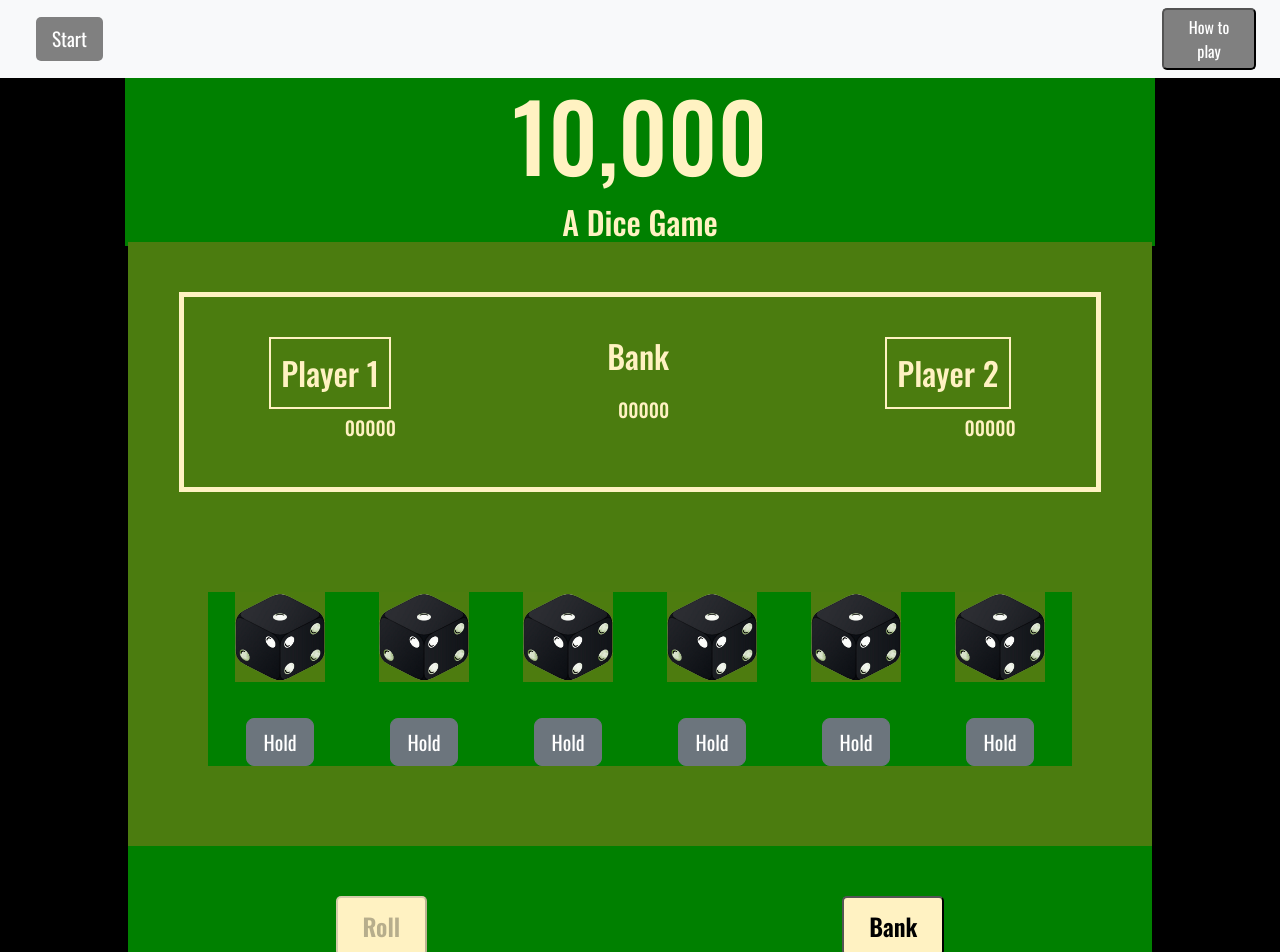
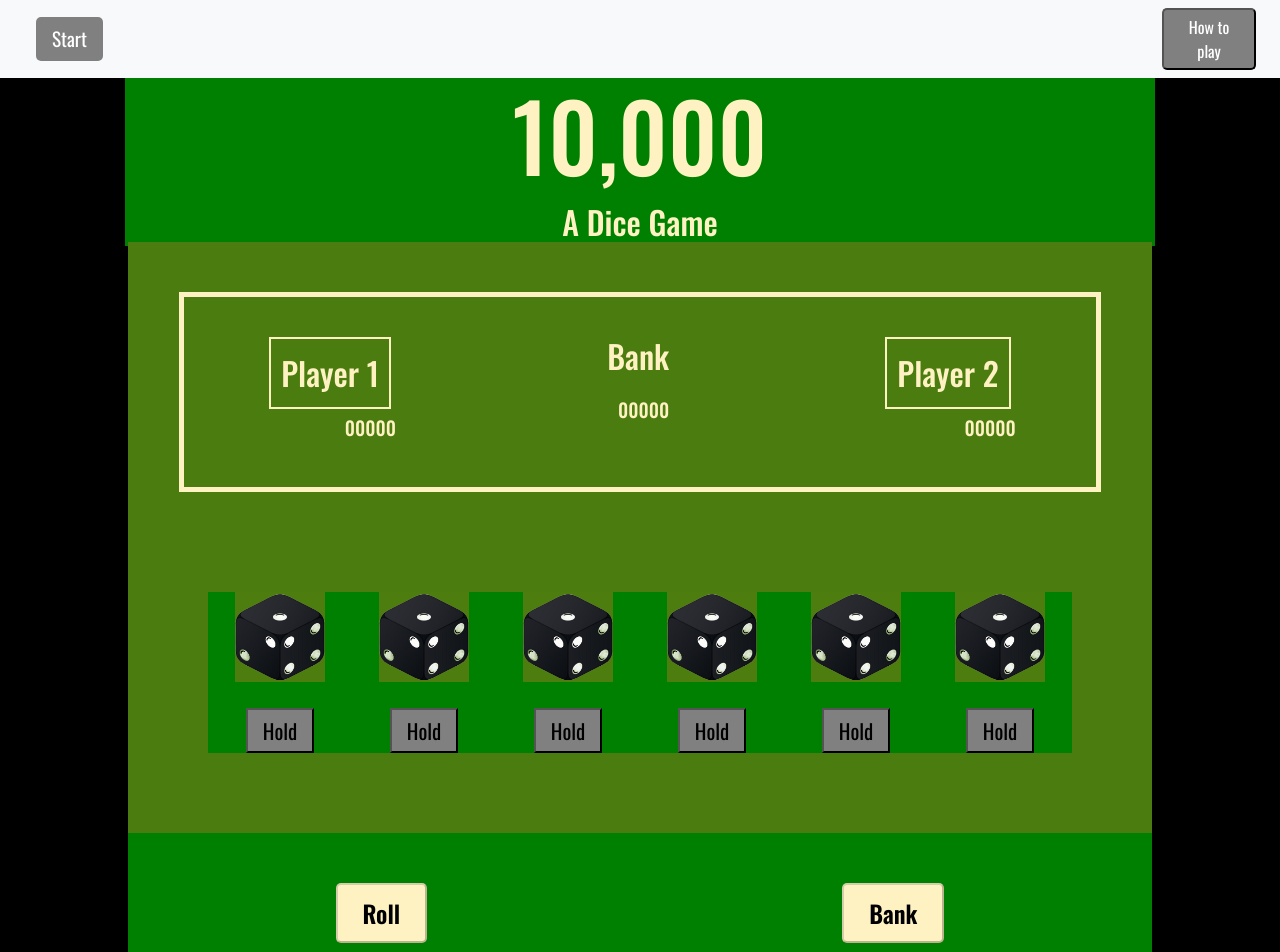
Before and after one commit to mandoromero/10000, a React (Vite) app: page / in a window 1280 px wide. Shown: the top 952 px of the page. Built offline with nearby package versions, Linux system fonts and the light colour scheme.

Commit message:
"scoring logic is an isuue"
Single 5s and 1s can score. 50 or 100 points respectively.  But 3 or more of a kind, score differently.

```diff
--- a/src/components/DiceBoard/DiceBoard.jsx
+++ b/src/components/DiceBoard/DiceBoard.jsx
@@ -1,22 +1,21 @@
-import { useDispatch, useSelector } from "react-redux";
+import { useSelector } from "react-redux";
 import Die from "../Die/Die.jsx";
 import "../DiceBoard/DiceBoard.css";
 
 export default function DiceBoard({ isRolling }) {
-  const dispatch = useDispatch();
   const dice = useSelector((state) => state.dice.dice);
 
   return (
     <div className="dice-board">
-      {dice.map((die, index) => (
+      {dice.map((die, idx) => (
 
         <Die
-          key={index}              // Unique key for each die
-          index={index}            // Position in array
-          value={die.value}        // Dice face value (1–6)
-          sideIndex={die.sideIndex} // Variant image index (0–3)
-          held={die.held}          // Whether die is held
-          isRolling={isRolling}    // Pass rolling state
+          key={idx}
+          idx={idx}
+          value={die.value}
+          sideIndex={die.sideIndex}
+          held={die.held}
+          isRolling={isRolling}
         />
       ))}
     </div>
--- a/src/components/Die/Die.jsx
+++ b/src/components/Die/Die.jsx
@@ -1,27 +1,16 @@
-import { useState, useEffect } from "react";
-import { toggleHold } from "../../redux/diceSlice.js";
 import DiceImage from "../DiceImage/DiceImage.jsx";
 import HoldButton from "../HoldButton/HoldButton.jsx";
 import "./Die.css";
 
-/**
- * Represents a single die in the game.
- * @param {number} index - Position of the die in the dice array.
- * @param {number} value - Dice face value (1–6).
- * @param {number} sideIndex - Variant index for image (0–3).
- * @param {boolean} held - Whether the die is held.
- * @param {boolean} isRolling - Whether the die is currently rolling.
- */
-export default function Die({ index, value, sideIndex, held, isRolling }) {
+export default function Die({ idx, value, sideIndex, held, isRolling }) {
   return (
     <div className={`die-container ${isRolling ? "die-rolling" : ""}`}>
-      {/* Die face image */}
+
       <div className="die">
         <DiceImage value={value} sideIndex={sideIndex} />
       </div>
 
-      {/* Button to toggle held state */}
-      <HoldButton index={index} held={held} />
+      <HoldButton idx={idx} held={held} />
     </div>
   );
 }
--- a/src/components/GameButtons/GameButtons.css
+++ b/src/components/GameButtons/GameButtons.css
@@ -15,4 +15,9 @@
     border-radius: 5px;
     margin-top: 50px;
     background-color: #fff2c2;
+    color: #000;
 }
+
+.roll-btn:hover, .bank-btn:hover {
+    background-color: #ffca05;
+}
--- a/src/components/GameButtons/GameButtons.jsx
+++ b/src/components/GameButtons/GameButtons.jsx
@@ -1,29 +1,29 @@
 import { useDispatch, useSelector } from "react-redux";
-import { rollDice } from "../../redux/diceSlice.js";
+import { rollDice, bankPointsAndEndTurn } from "../../redux/diceSlice.js";
 import "../GameButtons/GameButtons.css";
 
-/**
- * Displays main game control buttons: Roll, Bank, End Turn.
- * @param {Function} onStart - Function to start the game (unused here).
- * @param {Function} onRoll - Function to roll the dice.
- * @param {boolean} rollDisabled - Disables the Roll button if true.
- */
-export default function GameButtons({ onStart, onRoll, rollDisabled }) {
-  const gameStarted = useSelector(state => state.dice.gamestarted);
+export default function GameButtons({ rollDisabled }) {
+  const dispatch = useDispatch();
+  const gameStarted = useSelector(state => state.dice.gameStarted);
 
   return (
     <div className="btns-container">
       {/* Roll button */}
       <button
-        onClick={onRoll}
+        onClick={() => dispatch(rollDice())}
         className="roll-btn"
-        disabled={rollDisabled}
+        disabled={rollDisabled || !gameStarted}
       >
         Roll
       </button>
 
       {/* Bank points button */}
-      <button className="bank-btn">Bank</button>
+      <button
+        onClick={() => dispatch(bankPointsAndEndTurn())}
+        className="bank-btn"
+        disabled={!gameStarted}
+      >
+        Bank</button>
     </div>
   );
 }
--- a/src/components/HoldButton/HoldButton.css
+++ b/src/components/HoldButton/HoldButton.css
@@ -1,3 +1,18 @@
-.btn {
-    margin-top: 30px;
+.held-btn {
+    background-color: #daa520;
 }
+
+.hold-btn {
+    background-color: grey;
+}
+
+.hold-btn:hover {
+        background-color: #cbcbcb;
+        color: #b38d00;
+    }
+
+.held-btn, .hold-btn {
+    font-size: 1.3rem;
+    padding: 5px 15px;
+    margin-top: 20px;
+}
--- a/src/components/HoldButton/HoldButton.jsx
+++ b/src/components/HoldButton/HoldButton.jsx
@@ -1,19 +1,16 @@
 import { useDispatch } from "react-redux";
-import { toggleHold } from "../../redux/diceSlice.js";
+import { toggleHold } from "../../redux/diceSlice";
 import "../HoldButton/HoldButton.css";
 
-/**
- * Button to toggle whether a die is held.
- * @param {number} index - Index of the die in the dice array.
- * @param {boolean} held - Current hold state of the die.
- */
-export default function HoldButton({ index, held }) {
+export default function HoldButton({ idx, held }) {
   const dispatch = useDispatch();
 
   return (
     <button
-      className={`btn btn-lg ${held ? "btn-warning" : "btn-secondary"}`}
-      onClick={() => dispatch(toggleHold(index))}
+      className={`${held ? "held-btn" : "hold-btn"}`}
+      onClick={() => {
+        dispatch(toggleHold(idx));
+      }}
     >
       {held ? "Held" : "Hold"}
     </button>
--- a/src/components/SmokedModal/SmokedModal.css
+++ b/src/components/SmokedModal/SmokedModal.css
@@ -12,10 +12,24 @@
 }
 
 .smoked-modal {
-    background: #fff;
+    background-color: white;
+    color: black;
     padding: 20px 30px;
     border-radius: 12px;
     text-align: center;
     box-shadow: 0 40px 10px rgba(0,0,0,0.5);
 
+    .smoked-btn {
+        background-color: gray;
+        font-size: 1.3rem;
+        color: black;
+        padding: 5px 15px;
+        border-radius: 10px;
+    }
+
+    .smoked-btn:hover {
+        background-color: #cbcbcb;
+        color: #FFF;
+    }
+
 }
--- a/src/redux/diceSlice.js
+++ b/src/redux/diceSlice.js
@@ -9,6 +9,10 @@ const initialState = {
   currentRollScore: 0,
   currentRoll: [],
   smoked: false,
+
+  player1Score: 0,
+  player2Score: 0,
+  activePlayer: "player1",
 };
 
 const diceSlice = createSlice({
@@ -18,61 +22,74 @@ const diceSlice = createSlice({
     setDice(state, action) {
       state.dice = action.payload;
     },
+
     rollDice(state) {
+      const allHeld = state.dice.every(die => die.held); // 🔑 Hot Dice check
       const freshDice = [];
+
       state.dice = state.dice.map((die) => {
-        if (die.held) return die;
+        if (allHeld || !die.held) {
           const newDie = {
             value: Math.floor(Math.random() * 6) + 1,
             sideIndex: Math.floor(Math.random() * 4),
-          held: false,
+            held: false, // reset hold if Hot Dice
           };
           freshDice.push(newDie.value);
           return newDie;
+        }
+        return die;
       });
 
-      state.currentRoll = freshDice; // track this roll
+      state.currentRoll = freshDice;
       const rollScore = calculateScore(freshDice);
       state.currentRollScore = rollScore;
 
       if (rollScore === 0) {
-        // Player smoked — end the turn
-        state.smoked = true;
+        state.smoked = true; // turn ends if no score
       }
     },
+
     toggleHold(state, action) {
       if (!state.gameStarted) return;
 
       const idx = action.payload;
-      state.dice[idx].held = !state.dice[idx].held;
       const die = state.dice[idx];
+      if (!die) return;
 
-      // Only toggle if it's part of the current roll
-      if (state.currentRoll.includes(die.value)) {
       die.held = !die.held;
 
-        // Get all dice being held from THIS roll
-        const newlyHeld = state.dice
-          .filter((d, i) => d.held && state.currentRoll.includes(d.value))
-          .map(d => d.value);
+      // ✅ Recalculate score of *all held dice*
+      const heldValues = state.dice.filter(d => d.held).map(d => d.value);
+      state.bankPoints = calculateScore(heldValues);
+    },
 
-        // Score only the newly held dice from this roll
-        state.bankPoints += calculateScore(newlyHeld);
+    bankPointsAndEndTurn(state) {
+      if (state.bankPoints === 0) return;
 
-        // Remove scored dice from currentRoll to prevent double-scoring
-        state.currentRoll = state.currentRoll.filter(val => !newlyHeld.includes(val));
+      if (state.activePlayer === "player1") {
+        state.player1Score += state.bankPoints;
+        state.activePlayer = "player2";
+      } else {
+        state.player2Score += state.bankPoints;
+        state.activePlayer = "player1";
       }
+
+      // reset state for next turn
+      state.bankPoints = 0;
+      state.currentRollScore = 0;
+      state.currentRoll = [];
+      state.dice = state.dice.map((d) => ({ ...d, held: false }));
+      state.smoked = false;
     },
-    updateBankFromHeld(state) {
-      const heldValues = state.dice.filter(d => d.held).map(d => d.value);
-      state.vankPoints = calculateScore(heldValues)
-    },
+
     resetBankPoints(state) {
       state.bankPoints = 0;
     },
+
     setStartingPlayer(state, action) {
       state.startingPlayer = action.payload;
     },
+
     startRoll(state) {
       state.gameStarted = true;
       state.startingPlayer = null;
@@ -83,24 +100,31 @@ const diceSlice = createSlice({
         ...die,
         held: false,
         value: 1,
-        sideIndex: 0
+        sideIndex: 0,
       }));
     },
+
     endTurn(state) {
+      // ✅ fixed ternary operator
+      state.activePlayer = state.activePlayer === "player1" ? "player2" : "player1";
+
+      state.bankPoints = 0;
+      state.currentRollScore = 0;
+      state.currentRoll = [];
+      state.dice = state.dice.map((d) => ({ ...d, held: false }));
+      state.smoked = false;
+    },
+
+    dismissSmokedOverlay(state) {
+      state.activePlayer = state.activePlayer === "player1" ? "player2" : "player1";
+
       state.bankPoints = 0;
       state.currentRollScore = 0;
       state.currentRoll = [];
       state.dice = state.dice.map(d => ({ ...d, held: false }));
       state.smoked = false;
     },
-    dismissSmokedOverlay(state) {
-      state.bankPoints = 0;
-      state.currentRollScore = 0;
-      state.dice = state.dice.map;(d => ({ ...d, held: false }));
-      state.smoked = false;
-      state.currentRoll = [];
   },
-  }
 });
 
 export const {
@@ -110,6 +134,7 @@ export const {
   resetBankPoints,
   setStartingPlayer,
   startRoll,
+  bankPointsAndEndTurn,
   endTurn,
   dismissSmokedOverlay,
 } = diceSlice.actions;
```
Lines whose indentation alone changed are shown as unchanged.
